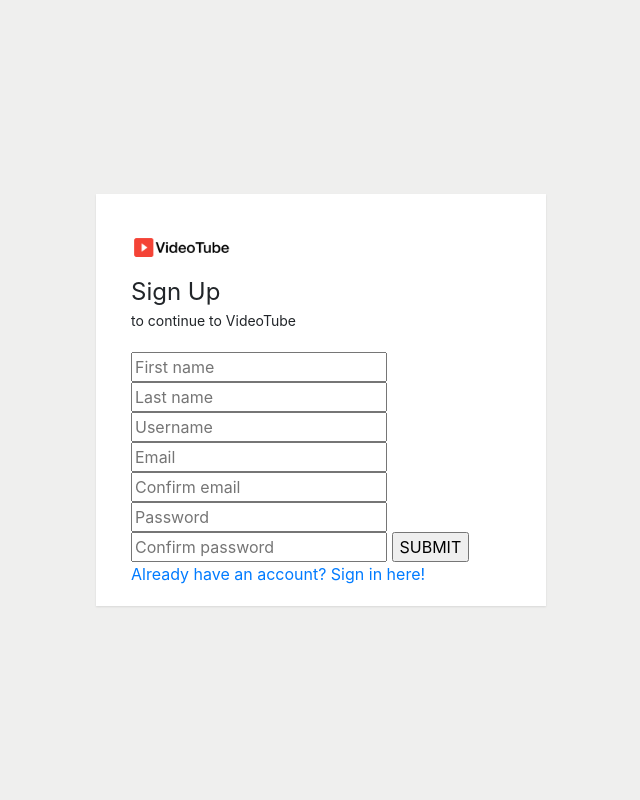
After one commit to spencer-wait/VideoTube, a PHP site: page /signUp.php in a window 1280 px wide. The commit adds this page. Shown: the whole page, without its empty margins (319-959 px from the left). Run offline with PHP 8.4, Linux system fonts and the light colour scheme.

Commit message:
Added sign in/up pages with inputs; no style

```diff
--- a/assets/css/style1.css
+++ b/assets/css/style1.css
@@ -126,9 +126,46 @@ a:hover {
 }
 
 .column {
-    flex: 1;
+    flex-grow: 1;
     background-color: #fff;
     min-height: 300px;
     padding: 20px;
     box-shadow: rgba(0, 0, 0, 0.1) 0 1px 2px;
 }
+
+.signInContainer {
+    background-color: #efefee;
+    height: 100vh;
+    display: flex;
+    justify-content: center;
+    align-items: center;
+}
+
+.signInContainer .column .header img {
+    width: 100px;
+}
+
+.signInContainer .column {
+    flex-grow: 0;
+    width: 450px;
+    padding: 20px 35px;
+    max-height: 100%;
+    overflow-y: auto;
+}
+
+.signInContainer .header {
+    padding: 20px 0;
+}
+
+.signInContainer .column .header h3 {
+    font-size: 24px;
+    font-weight: 400;
+    line-height: 32px;
+    margin: 0;
+    padding-bottom: 0;
+    padding-top: 16px;
+}
+
+.signInContainer .column .header span {
+    font-size: 14px;
+}
--- /dev/null
+++ b/signUp.php
@@ -0,0 +1,55 @@
+<?php require_once("includes/config.php"); ?>
+<!DOCTYPE html>
+<html>
+<head>
+    <title>Sign In</title>
+
+    <link rel="stylesheet" href="https://stackpath.bootstrapcdn.com/bootstrap/4.3.1/css/bootstrap.min.css" integrity="sha384-ggOyR0iXCbMQv3Xipma34MD+dH/1fQ784/j6cY/iJTQUOhcWr7x9JvoRxT2MZw1T" crossorigin="anonymous">
+    <link rel="stylesheet" type="text/css" href="assets/css/style1.css">
+
+    <script src="https://ajax.googleapis.com/ajax/libs/jquery/3.4.1/jquery.min.js"></script>
+    <script src="https://cdnjs.cloudflare.com/ajax/libs/popper.js/1.14.7/umd/popper.min.js" integrity="sha384-UO2eT0CpHqdSJQ6hJty5KVphtPhzWj9WO1clHTMGa3JDZwrnQq4sF86dIHNDz0W1" crossorigin="anonymous"></script>
+    <script src="https://stackpath.bootstrapcdn.com/bootstrap/4.3.1/js/bootstrap.min.js" integrity="sha384-JjSmVgyd0p3pXB1rRibZUAYoIIy6OrQ6VrjIEaFf/nJGzIxFDsf4x0xIM+B07jRM" crossorigin="anonymous"></script>
+
+</head>
+<body>
+
+    <div class="signInContainer">
+
+        <div class="column">
+
+            <div class="header">
+                <img src="assets/images/icons/VideoTubeLogo.png" title="VideoTube Logo" alt="Site Logo">
+                <h3>Sign Up</h3>
+                <span>to continue to VideoTube</span>
+            </div>
+
+            <div class="loginForm">
+
+                <form action="signUp.php" method="POST">
+                <input type="text" name="firstName" placeholder="First name" autocomplete="off" required>
+                <input type="text" name="lastName" placeholder="Last name" autocomplete="off" required>
+                <input type="text" name="username" placeholder="Username" autocomplete="off" required>
+
+                <input type="email" name="email" placeholder="Email" autocomplete="off" required>
+                <input type="email2" name="email2" placeholder="Confirm email" autocomplete="off" required>
+
+                <input type="password" name="password" placeholder="Password" autocomplete="off" required>
+                <input type="password2" name="password2" placeholder="Confirm password" autocomplete="off" required>
+
+                <input type="submit" name="submitButton" value="SUBMIT">
+
+
+                </form>
+
+            </div>
+
+            <a class="signInMessage" href="signIn.php">Already have an account? Sign in here!</a>
+
+        </div>
+
+    </div>
+
+
+</body>
+</html>
```
Also changed, not shown: signIn.php (added, +43 -0 lines).
